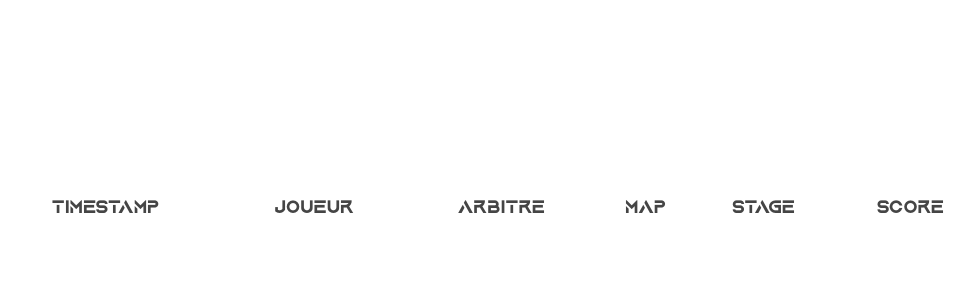
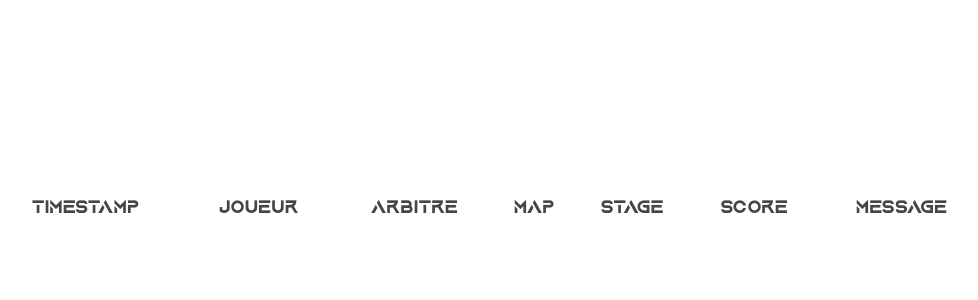
Before and after one commit to haum/24hc24, a Django app: page /games in a window 1280 px wide. Shown: the part 150-450 px from the top of the page, without its empty margins (154-1132 px from the left). Run offline with Django 5.2, Linux system fonts and the light colour scheme; data that the repository does not hold is empty; parts of the project's set-up code (start-up, migrations or seed data) failed here and were passed over.

Commit message:
server: add message in game list

```diff
--- a/server24hc/serv/templates/serv/game_list.html
+++ b/server24hc/serv/templates/serv/game_list.html
@@ -11,6 +11,7 @@
         <th>Map</th>
         <th>Stage</th>
         <th>Score</th>
+        <th>Message</th>
     </tr>
     {% for game in object_list %}
     <tr>
@@ -20,6 +21,7 @@
         <td><a href = '/viewer#{% url 'show_map' game.map.id %}'>Map #{{game.map.id}} ({{game.map.size}})</a></td>
         <td>{{game.stage}}</td>
         <td>{{game.reference_score}}</td>
+        <td>{{game.analysis_message}}</td>
     </tr>
     {% empty %}
     <tr>
```
